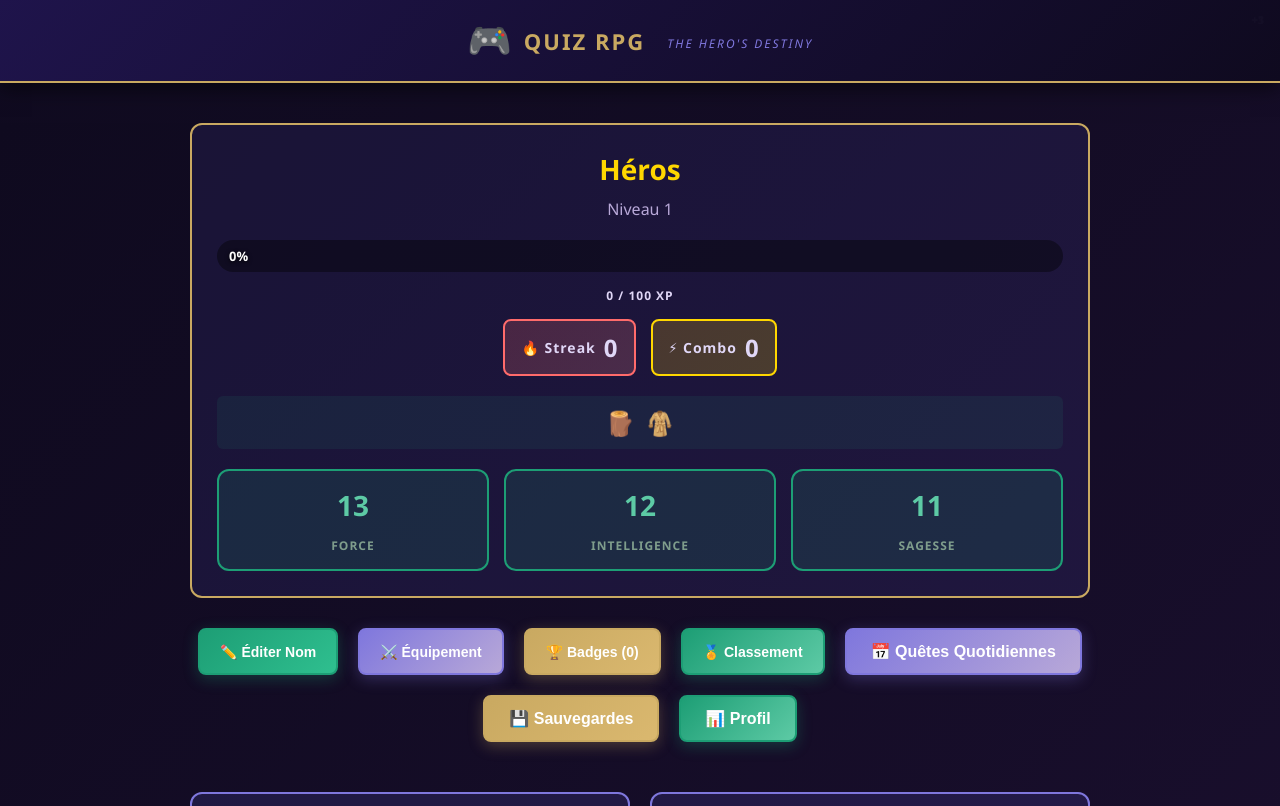
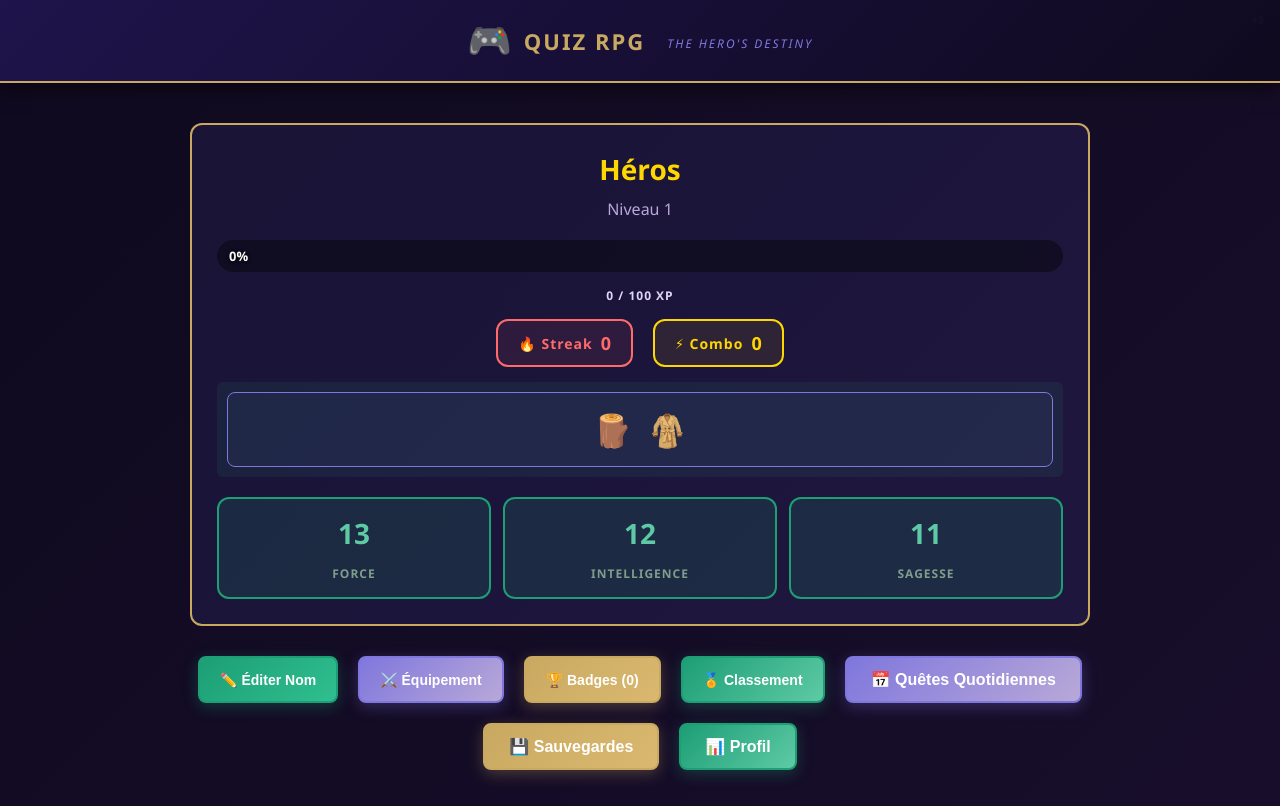
Before and after one commit to LaetitiaBraun/quiz-rpg, a React (Vite) app: page / in a window 1280 px wide. Shown: the top 806 px of the page. Built offline with nearby package versions, Linux system fonts and the light colour scheme; no server answers.

Commit message:
fix: add correct hover classes for streak, combo, equipment and stats

```diff
--- a/src/styles/CharacterCard.css
+++ b/src/styles/CharacterCard.css
@@ -340,3 +340,91 @@
     font-size: 20px;
   }
 }
+
+/* ===== STREAK & COMBO ===== */
+.streak-combo-section {
+  display: flex;
+  justify-content: center;
+  gap: 20px;
+  margin-bottom: 15px;
+}
+
+.streak-badge,
+.combo-badge {
+  display: flex;
+  align-items: center;
+  gap: 8px;
+  padding: 10px 20px;
+  border-radius: 12px;
+  border: 2px solid;
+  cursor: pointer;
+  transition: all 0.3s;
+}
+
+.streak-badge {
+  border-color: #ff6b6b;
+  background: rgba(255, 107, 107, 0.08);
+}
+
+.streak-badge:hover {
+  transform: translateY(-5px);
+  box-shadow: 0 8px 25px rgba(255, 107, 107, 0.45);
+  background: rgba(255, 107, 107, 0.18);
+}
+
+.combo-badge {
+  border-color: #ffd700;
+  background: rgba(255, 215, 0, 0.08);
+}
+
+.combo-badge:hover {
+  transform: translateY(-5px);
+  box-shadow: 0 8px 25px rgba(255, 215, 0, 0.45);
+  background: rgba(255, 215, 0, 0.18);
+}
+
+.streak-label { color: #ff6b6b; font-weight: bold; }
+.combo-label  { color: #ffd700; font-weight: bold; }
+.streak-value { color: #ff6b6b; font-weight: bold; font-size: 18px; }
+.combo-value  { color: #ffd700; font-weight: bold; font-size: 18px; }
+
+/* ===== EQUIPMENT ===== */
+.equipment-preview {
+  margin-bottom: 15px;
+}
+
+.equipped-icons {
+  display: flex;
+  justify-content: center;
+  gap: 15px;
+  padding: 15px;
+  background: rgba(127, 119, 221, 0.06);
+  border: 1px solid #7f77dd;
+  border-radius: 8px;
+  transition: all 0.3s;
+  cursor: pointer;
+}
+
+.equipped-icons:hover {
+  background: rgba(127, 119, 221, 0.16);
+  box-shadow: 0 0 20px rgba(127, 119, 221, 0.3);
+  transform: translateY(-2px);
+}
+
+.equipped-icons span {
+  font-size: 32px;
+  cursor: pointer;
+  transition: all 0.3s;
+}
+
+.equipped-icons span:hover {
+  transform: scale(1.35) translateY(-4px);
+  filter: drop-shadow(0 4px 8px rgba(127, 119, 221, 0.6));
+}
+
+/* ===== STATS GRID ===== */
+.stats-grid {
+  display: grid;
+  grid-template-columns: repeat(3, 1fr);
+  gap: 12px;
+}
```
